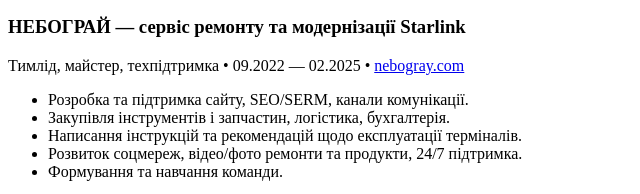
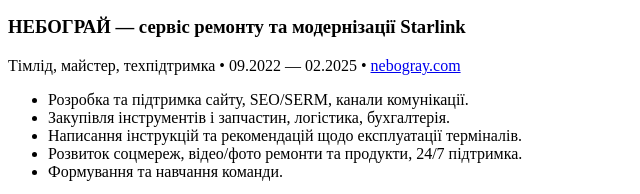
Before and after one commit to Mo-Love/CV_MO2, a plain HTML site: page index.html in a window 1280 px wide. Shown: the part 484-678 px from the top of the page, 0-640 px from the left. Drawn offline with Linux system fonts and the light colour scheme.

Commit message:
Update index.html

```diff
--- a/index.html
+++ b/index.html
@@ -131,7 +131,7 @@
 
       <div class="item">
         <h3>НЕБОГРАЙ — сервіс ремонту та модернізації Starlink</h3>
-        <div class="when">Тимлід, майстер, техпідтримка • 09.2022 — 02.2025 • <a href="https://www.nebogray.com" target="_blank" rel="noopener">nebogray.com</a></div>
+        <div class="when">Тімлід, майстер, техпідтримка • 09.2022 — 02.2025 • <a href="https://www.nebogray.com" target="_blank" rel="noopener">nebogray.com</a></div>
         <ul class="bullets">
           <li>Розробка та підтримка сайту, SEO/SERM, канали комунікації.</li>
           <li>Закупівля інструментів і запчастин, логістика, бухгалтерія.</li>
```
